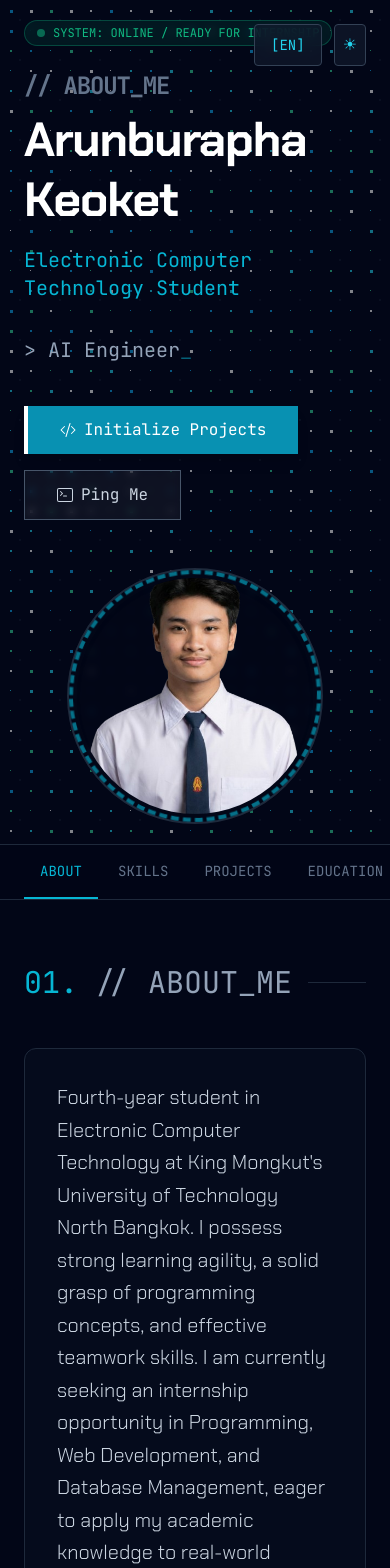
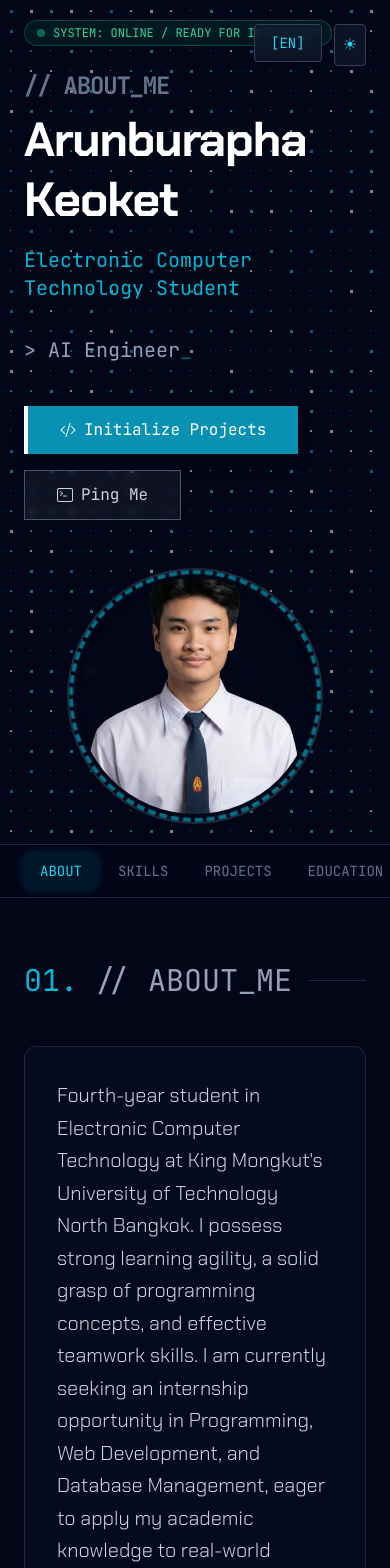
Before and after one commit to arunburapha-k/my-portfolio, a React (Create React App) app in the folder my-resume/: page / in a window 390 px wide. Shown: the top 1568 px of the page. Built offline with nearby package versions, Linux system fonts and the light colour scheme.

Commit message:
Update resume-app 1.0.3

```diff
--- a/my-resume/src/resume-app.jsx
+++ b/my-resume/src/resume-app.jsx
@@ -33,7 +33,94 @@ function storageSet(key, value) {
   } catch { /* ignore */ }
 }
 
-// --- REACT BITS COMPONENT: PIXEL BLAST EFFECT ---
+// --- NEW COMPONENT: Shiny Text (Fixed Visibility) ---
+const ShinyText = ({ text, disabled = false, speed = 3, className = '' }) => {
+  const animationDuration = `${speed}s`;
+  return (
+    <div
+      className={`relative inline-block overflow-hidden ${className}`}
+    >
+      {/* 1. ตัวอักษรหลัก (มองเห็นชัดเจนตามสีที่กำหนด) */}
+      <span className="relative z-0 block">
+        {text}
+      </span>
+
+      {/* 2. เลเยอร์แสงเงา (ซ้อนทับด้านบน) */}
+      <span
+        className="absolute inset-0 z-10 block text-transparent bg-clip-text shiny-text pointer-events-none"
+        style={{
+          backgroundImage: 'linear-gradient(120deg, transparent 40%, rgba(255, 255, 255, 0.8) 50%, transparent 60%)',
+          backgroundSize: '200% 100%',
+          WebkitBackgroundClip: 'text',
+          backgroundClip: 'text',
+        }}
+      >
+        {text}
+      </span>
+
+      <style>{`
+        @keyframes shine {
+          0% { background-position: 100%; }
+          100% { background-position: -100%; }
+        }
+        .shiny-text {
+          animation: shine ${animationDuration} linear infinite;
+        }
+      `}</style>
+    </div>
+  );
+};
+// --- NEW COMPONENT: Magnet Button (ปุ่มดูดเมาส์) ---
+const Magnet = ({ children, padding = 20, disabled = false, magnetStrength = 20 }) => {
+  const [isActive, setIsActive] = useState(false);
+  const [position, setPosition] = useState({ x: 0, y: 0 });
+  const ref = useRef(null);
+
+  const handleMouseMove = (e) => {
+    if (!ref.current || disabled) return;
+    const { left, top, width, height } = ref.current.getBoundingClientRect();
+    const centerX = left + width / 2;
+    const centerY = top + height / 2;
+    const dist = Math.sqrt(Math.pow(e.clientX - centerX, 2) + Math.pow(e.clientY - centerY, 2));
+
+    if (dist < (width / 2 + padding)) {
+      setIsActive(true);
+      const offsetX = (e.clientX - centerX) / magnetStrength;
+      const offsetY = (e.clientY - centerY) / magnetStrength;
+      setPosition({ x: offsetX, y: offsetY });
+    } else {
+      setIsActive(false);
+      setPosition({ x: 0, y: 0 });
+    }
+  };
+
+  const handleMouseLeave = () => {
+    setIsActive(false);
+    setPosition({ x: 0, y: 0 });
+  };
+
+  useEffect(() => {
+    window.addEventListener("mousemove", handleMouseMove);
+    return () => window.removeEventListener("mousemove", handleMouseMove);
+  }, []);
+
+  return (
+    <div
+      ref={ref}
+      onMouseLeave={handleMouseLeave}
+      style={{
+        transform: `translate3d(${position.x}px, ${position.y}px, 0)`,
+        transition: isActive ? 'transform 0.1s ease-out' : 'transform 0.5s ease-in-out',
+        display: 'inline-block'
+      }}
+    >
+      {children}
+    </div>
+  );
+};
+
+// --- EXISTING COMPONENTS ---
+
 const PixelBlast = ({ colors, gap = 12, speed = 0.08 }) => {
   const canvasRef = useRef(null);
 
@@ -48,7 +135,7 @@ const PixelBlast = ({ colors, gap = 12, speed = 0.08 }) => {
 
     const resizeCanvas = () => {
       const parent = canvas.parentElement;
-      if(parent) {
+      if (parent) {
         canvas.width = parent.clientWidth;
         canvas.height = parent.clientHeight;
         initParticles();
@@ -148,8 +235,6 @@ const PixelBlast = ({ colors, gap = 12, speed = 0.08 }) => {
   return <canvas ref={canvasRef} className="absolute inset-0 w-full h-full pointer-events-auto" style={{ opacity: 0.5 }} />;
 };
 
-// --- EXISTING COMPONENTS (Modified to accept darkMode prop) ---
-
 const DecryptedText = ({ text, className }) => {
   const [displayText, setDisplayText] = useState(text);
   const [isHovered, setIsHovered] = useState(false);
@@ -191,7 +276,6 @@ const SpotlightCard = ({ children, className = "", spotlightColor = "rgba(6, 182
   const handleMouseEnter = () => setOpacity(1);
   const handleMouseLeave = () => setOpacity(0);
 
-  // กำหนดสีธีมของการ์ดแบบ Explicit
   const themeClasses = darkMode
     ? "border-neutral-800 bg-neutral-900/50 shadow-none"
     : "border-slate-200 bg-white/70 shadow-sm hover:shadow-md";
@@ -212,8 +296,6 @@ const SpotlightCard = ({ children, className = "", spotlightColor = "rgba(6, 182
         }}
       />
       <div className="relative h-full">{children}</div>
-
-      {/* Corner Brackets */}
       <div className="absolute top-0 left-0 w-2 h-2 border-l-2 border-t-2 border-cyan-500/30"></div>
       <div className="absolute top-0 right-0 w-2 h-2 border-r-2 border-t-2 border-cyan-500/30"></div>
       <div className="absolute bottom-0 left-0 w-2 h-2 border-l-2 border-b-2 border-cyan-500/30"></div>
@@ -236,10 +318,9 @@ export default function ResumeApp() {
   const [typedText, setTypedText] = useState('');
   const [showScrollTop, setShowScrollTop] = useState(false);
 
-  // --- CONFIG: สีของ Pixel Blast (เปลี่ยนตามธีม) ---
   const pixelColors = darkMode
-    ? ['#22d3ee', '#34d399', '#ffffff', '#0ea5e9'] // Dark Mode: สว่าง, เรืองแสง
-    : ['#0891b2', '#059669', '#64748b', '#0369a1']; // Light Mode: เข้ม, ชัดเจนบนพื้นขาว
+    ? ['#22d3ee', '#34d399', '#ffffff', '#0ea5e9']
+    : ['#0891b2', '#059669', '#64748b', '#0369a1'];
 
   useEffect(() => {
     const handleScroll = () => {
@@ -260,15 +341,12 @@ export default function ResumeApp() {
     return () => clearTimeout(timer);
   }, []);
 
-  // --- Typing Animation ---
   useEffect(() => {
     if (loading) return;
-
     const rolesData = {
-      en: [ "AI Engineer", "Software Engineer", "Backend Developer", "DevOps", "Frontend Developer" ],
-      th: [ "วิศวกร AI", "วิศวกรซอฟต์แวร์", "นักพัฒนา Backend", "DevOps", "นักพัฒนา Frontend" ]
+      en: ["AI Engineer", "Software Engineer", "Backend Developer", "DevOps", "Frontend Developer"],
+      th: ["วิศวกร AI", "วิศวกรซอฟต์แวร์", "นักพัฒนา Backend", "DevOps", "นักพัฒนา Frontend"]
     };
-
     const currentRoles = rolesData[language] || rolesData.en;
     let roleIndex = 0;
     let charIndex = 0;
@@ -279,7 +357,6 @@ export default function ResumeApp() {
       if (roleIndex >= currentRoles.length) roleIndex = 0;
       const currentRole = currentRoles[roleIndex];
       const prefix = "> ";
-
       if (isDeleting) {
         setTypedText(prefix + currentRole.substring(0, charIndex));
         charIndex--;
@@ -287,10 +364,8 @@ export default function ResumeApp() {
         setTypedText(prefix + currentRole.substring(0, charIndex + 1));
         charIndex++;
       }
-
       let speed = 150;
       if (isDeleting) speed = 50;
-
       if (!isDeleting && charIndex === currentRole.length) {
         speed = 4000;
         isDeleting = true;
@@ -362,16 +437,13 @@ export default function ResumeApp() {
       builtWith: "System architecture: React • Status: Open",
       quote: '"Hardware eventually fails. Software eventually works." - Michael Hartung',
       loading: "SYSTEM BOOT SEQUENCE...",
-
       name: "Arunburapha Keoket",
       title: "Electronic Computer Technology Student",
       about: "Fourth-year student in Electronic Computer Technology at King Mongkut's University of Technology North Bangkok. I possess strong learning agility, a solid grasp of programming concepts, and effective teamwork skills. I am currently seeking an internship opportunity in Programming, Web Development, and Database Management, eager to apply my academic knowledge to real-world projects and contribute to organizational success.",
-
       position: "Seeking Internship Position",
       company: "Available for Internship",
       period: "20 April 2026 - 31 July 2026",
       description: "Targeting sectors: Programming, Web Development, and Database Management. Ready to deploy skills in real-world environments.",
-
       achievements: [
         "Polyglot programming capabilities",
         "IoT System Architecture & Integration",
@@ -419,16 +491,13 @@ export default function ResumeApp() {
       builtWith: "สถาปัตยกรรมระบบ: React • สถานะ: เปิดรับ",
       quote: '"ฮาร์ดแวร์พังได้เสมอ ซอฟต์แวร์ทำงานได้เสมอ (ในที่สุด)"',
       loading: "กำลังบูตระบบ...",
-
       name: "อรุณบูรพา แก้วเกล็ด",
       title: "นักศึกษาอิเล็กทรอนิกส์คอมพิวเตอร์เทคโนโลยี",
       about: "นักศึกษาชั้นปีที่ 4 สาขาเทคโนโลยีคอมพิวเตอร์อิเล็กทรอนิกส์ มหาวิทยาลัยเทคโนโลยีพระจอมเกล้าพระนครเหนือ ผมมีทักษะการเรียนรู้ที่รวดเร็ว เข้าใจหลักการเขียนโปรแกรมอย่างลึกซึ้ง และมีทักษะการทำงานเป็นทีมที่ดีเยี่ยม ขณะนี้กำลังมองหาโอกาสฝึกงานในด้านการเขียนโปรแกรม, การพัฒนาเว็บ และการจัดการฐานข้อมูล โดยมีความมุ่งมั่นที่จะนำความรู้ทางวิชาการมาประยุกต์ใช้กับโปรเจกต์จริงเพื่อสร้างความสำเร็จให้กับองค์กร",
-
       position: "กำลังหาที่ฝึกงาน",
       company: "พร้อมฝึกงาน",
       period: "20 เมษายน 2026 - 31 กรกฎาคม 2026",
       description: "เป้าหมาย: การเขียนโปรแกรม, การพัฒนาเว็บ และการจัดการฐานข้อมูล พร้อมนำทักษะไปใช้ในสภาพแวดล้อมจริง",
-
       achievements: [
         "ความสามารถในการเขียนโปรแกรมหลายภาษา",
         "สถาปัตยกรรมระบบ IoT และการเชื่อมต่อ",
@@ -529,7 +598,7 @@ export default function ResumeApp() {
           <div className="mb-2 text-xs opacity-50">BIOS_CHECK... OK</div>
           <div className="mb-2 text-xs opacity-50">LOADING_MODULES... OK</div>
           <div className="h-1 w-full bg-slate-900 rounded overflow-hidden">
-            <div className="h-full bg-cyan-500 animate-[width_2s_ease-out_forwards]" style={{width: '100%'}}></div>
+            <div className="h-full bg-cyan-500 animate-[width_2s_ease-out_forwards]" style={{ width: '100%' }}></div>
           </div>
           <div className="mt-2 text-center animate-pulse">{t.loading}</div>
         </div>
@@ -538,7 +607,6 @@ export default function ResumeApp() {
   }
 
   // --- Main Render with Explicit Theme Classes ---
-  // ใช้ Conditional Logic แทน Dark Mode class ของ Tailwind เพื่อแก้ปัญหาสีเพี้ยน
   return (
     <div className={`min-h-screen transition-colors duration-300 ${darkMode ? 'bg-slate-950 text-slate-200' : 'bg-slate-50 text-slate-900'}`}>
       <style>{`
@@ -569,31 +637,36 @@ export default function ResumeApp() {
         <BsArrowUp className="w-6 h-6 group-hover:-translate-y-1 transition-transform" />
       </button>
 
-      {/* NAV */}
+      {/* NAV (Magnet Applied) */}
       <div className="fixed top-6 right-6 z-50 flex gap-3">
+        <Magnet>
           <button onClick={() => setLanguage(language === 'en' ? 'th' : 'en')} className={`p-2 px-4 rounded font-mono text-sm border transition-all backdrop-blur ${darkMode ? 'border-slate-700 bg-slate-900/80 text-cyan-400 hover:bg-cyan-900/20' : 'border-slate-300 bg-white/80 text-cyan-600 hover:bg-cyan-50'}`}>
             [{language.toUpperCase()}]
           </button>
+        </Magnet>
+        <Magnet>
           <button onClick={() => setDarkMode(!darkMode)} className={`p-2 rounded border transition-all backdrop-blur ${darkMode ? 'border-slate-700 bg-slate-900/80 text-cyan-400 hover:bg-cyan-900/20' : 'border-slate-300 bg-white/80 text-cyan-600 hover:bg-cyan-50'}`}>
             {darkMode ? '☀' : '☾'}
           </button>
+        </Magnet>
       </div>
 
-      {/* HERO SECTION - MODIFIED FOR PIXEL BLAST */}
+      {/* HERO SECTION */}
       <div className="relative min-h-screen flex items-center justify-center overflow-hidden">
 
-        {/* --- [NEW] PIXEL BLAST BACKGROUND LAYER --- */}
+        {/* PIXEL BLAST LAYER */}
         <div className="absolute inset-0 z-0">
           <PixelBlast colors={pixelColors} gap={20} speed={0.03} />
         </div>
-        {/* ----------------------------------------- */}
 
         <div className="relative z-10 max-w-6xl mx-auto px-6 grid md:grid-cols-2 gap-12 items-center content-wrapper">
           <div>
-            <div className={`inline-flex items-center gap-2 px-3 py-1 rounded-full border text-xs font-mono mb-6 backdrop-blur-sm ${darkMode ? 'border-emerald-500/30 bg-emerald-500/10 text-emerald-500 bg-black/30' : 'border-emerald-600/30 bg-emerald-100 text-emerald-700 bg-white/30'}`}>
+            {/* Shiny Text Applied to Badge */}
+            <div className={`inline-flex items-center gap-2 px-3 py-1 rounded-full border text-xs font-mono mb-6 backdrop-blur-sm ${darkMode ? 'border-emerald-500/30 bg-emerald-500/10 bg-black/30' : 'border-emerald-600/30 bg-emerald-100 bg-white/30'}`}>
               <span className="w-2 h-2 rounded-full bg-emerald-500 animate-pulse"></span>
-              {t.availableFor}
+              <ShinyText text={t.availableFor} className={darkMode ? 'text-emerald-400' : 'text-emerald-700'} />
             </div>
+
             <h1 className="text-5xl md:text-7xl font-bold mb-4 tracking-tight leading-tight">
               <span className={`font-mono text-2xl block mb-2 ${darkMode ? 'text-slate-500' : 'text-slate-600'}`}>{t.aboutTitle}</span>
               <DecryptedText text={t.name} className={darkMode ? 'text-white' : 'text-slate-900'} />
@@ -602,51 +675,67 @@ export default function ResumeApp() {
             <div className={`h-12 flex items-center font-mono text-xl md:text-2xl mb-8 ${darkMode ? 'text-slate-400' : 'text-slate-600'}`}>
               {typedText}<span className="animate-pulse text-cyan-500">_</span>
             </div>
+
             <div className="flex flex-wrap gap-4">
+              <Magnet>
                 <button onClick={() => scrollToSection('projects')} className="px-8 py-3 bg-cyan-600 hover:bg-cyan-500 text-white font-mono rounded-none border-l-4 border-white transition-all hover:translate-x-1 flex items-center gap-2 shadow-lg">
                   <BsCodeSlash /> {t.ctaProjects}
                 </button>
+              </Magnet>
+              <Magnet>
                 <button onClick={() => scrollToSection('contact')} className={`px-8 py-3 border font-mono rounded-none transition-all flex items-center gap-2 backdrop-blur-sm ${darkMode ? 'border-slate-600 hover:border-cyan-500 text-slate-300 hover:text-cyan-500 bg-white/5' : 'border-slate-400 hover:border-cyan-600 text-slate-700 hover:text-cyan-700 bg-white/40'}`}>
                   <BsTerminal /> {t.ctaContact}
                 </button>
+              </Magnet>
             </div>
           </div>
+
           <div className="relative group flex justify-center">
-            {/* พื้นหลังแสงฟุ้งๆ หลังรูป */}
             <div className="absolute inset-0 bg-cyan-500/20 blur-3xl rounded-full opacity-0 group-hover:opacity-50 transition-opacity duration-700"></div>
-
             <div className={`relative w-64 h-64 md:w-80 md:h-80 rounded-full border-2 p-2 flex items-center justify-center backdrop-blur-sm ${darkMode ? 'border-slate-800 bg-slate-950/50' : 'border-slate-300 bg-white/30'}`}>
               <div className="absolute inset-0 border-4 border-dashed border-cyan-500/60 rounded-full animate-[spin_20s_linear_infinite]"></div>
-
               <div className="w-full h-full rounded-full overflow-hidden relative z-10 shadow-inner">
-                <img
-                  src={profileImg}
-                  alt="Arunburapha Profile"
-                  className="w-full h-full object-cover hover:scale-105 transition-transform duration-500"
-                />
+                <img src={profileImg} alt="Arunburapha Profile" className="w-full h-full object-cover hover:scale-105 transition-transform duration-500" />
               </div>
             </div>
           </div>
         </div>
       </div>
 
-      {/* NAVBAR */}
+      {/* NAVBAR (Magnet Applied) */}
       <div className={`sticky top-0 z-40 border-y backdrop-blur-md ${darkMode ? 'bg-slate-950/80 border-slate-800' : 'bg-white/90 border-slate-200'}`}>
         <div className="max-w-6xl mx-auto px-6 overflow-x-auto">
-          <nav className="flex gap-1 md:gap-8 min-w-max">
+          {/* เพิ่ม py-2 เพื่อให้มีพื้นที่เหลือให้ปุ่มขยับได้โดยไม่ตกขอบ */}
+          <nav className="flex gap-1 md:gap-4 min-w-max py-2">
             {t.sections.map((section) => (
-              <button key={section.id} onClick={() => scrollToSection(section.id)} className={`px-4 py-4 text-sm font-mono border-b-2 transition-colors ${activeSection === section.id ? (darkMode ? 'border-cyan-500 text-cyan-500' : 'border-cyan-600 text-cyan-700') : 'border-transparent text-slate-500 hover:text-slate-800'}`}>
+              <Magnet key={section.id} padding={10} magnetStrength={20}>
+                <button
+                  onClick={() => scrollToSection(section.id)}
+                  // --- แก้ไข CSS ตรงนี้ ---
+                  // 1. ลบ border-b-2 ออก (ต้นเหตุปัญหา)
+                  // 2. ใส่ rounded-lg หรือ rounded-full (เพื่อให้เป็นทรงปุ่มสวยๆ)
+                  // 3. ปรับ Logic สี เป็นการเปลี่ยน bg แทน border
+                  className={`px-4 py-2 text-sm font-mono rounded-lg transition-all duration-300
+                    ${activeSection === section.id
+                      ? (darkMode
+                        ? 'bg-cyan-500/10 text-cyan-400 shadow-[0_0_10px_rgba(34,211,238,0.2)]' // Active Dark
+                        : 'bg-cyan-100 text-cyan-700 shadow-sm' // Active Light
+                      )
+                      : 'bg-transparent text-slate-500 hover:text-slate-800 dark:hover:text-slate-200 hover:bg-slate-100 dark:hover:bg-slate-800' // Inactive
+                    }`}
+                >
                   {section.label.toUpperCase()}
                 </button>
+              </Magnet>
             ))}
           </nav>
         </div>
       </div>
 
-      {/* CONTENT */}
+      {/* CONTENT (Same as before but with Shiny Text in Key Highlights) */}
       <div className="relative z-10 max-w-6xl mx-auto px-6 py-16 space-y-32">
 
-        {/* ABOUT (01) */}
+        {/* ABOUT */}
         <section id="section-about" data-section="about" className="max-w-4xl">
           <h2 className="font-mono text-3xl mb-12 flex items-center gap-4 text-slate-400">
             <span className={darkMode ? 'text-cyan-500' : 'text-cyan-700'}>01.</span> {t.aboutTitle}
@@ -657,7 +746,7 @@ export default function ResumeApp() {
           </div>
         </section>
 
-        {/* SKILLS (02) */}
+        {/* SKILLS */}
         <section id="section-skills" data-section="skills">
           <h2 className="font-mono text-3xl mb-12 flex items-center gap-4 text-slate-400">
             <span className={darkMode ? 'text-cyan-500' : 'text-cyan-700'}>02.</span> {t.skillsTitle}
@@ -667,7 +756,7 @@ export default function ResumeApp() {
             {resumeData.skills.map((category, idx) => (
               <SpotlightCard key={idx} className="p-8" darkMode={darkMode}>
                 <h3 className={`font-mono mb-6 border-b pb-2 flex items-center gap-2 ${darkMode ? 'text-cyan-400 border-slate-800' : 'text-cyan-700 border-slate-200'}`}>
-                  <BsTerminal className="opacity-70"/> {category.category}
+                  <BsTerminal className="opacity-70" /> {category.category}
                 </h3>
                 <div className="space-y-4">
                   {category.items.map((skill, sIdx) => (
@@ -677,7 +766,7 @@ export default function ResumeApp() {
                         <span>{skill.level}%</span>
                       </div>
                       <div className={`h-1 w-full ${darkMode ? 'bg-slate-800' : 'bg-slate-200'}`}>
-                        <div className="h-full bg-emerald-500" style={{width: `${skill.level}%`}}></div>
+                        <div className="h-full bg-emerald-500" style={{ width: `${skill.level}%` }}></div>
                       </div>
                     </div>
                   ))}
@@ -687,7 +776,7 @@ export default function ResumeApp() {
           </div>
         </section>
 
-        {/* PROJECTS (03) */}
+        {/* PROJECTS */}
         <section id="section-projects" data-section="projects">
           <h2 className="font-mono text-3xl mb-12 flex items-center gap-4 text-slate-400">
             <span className={darkMode ? 'text-cyan-500' : 'text-cyan-700'}>03.</span> {t.projectsTitle}
@@ -712,9 +801,11 @@ export default function ResumeApp() {
                     ))}
                   </div>
                   <p className={`text-base mb-4 flex-grow font-light ${darkMode ? 'text-slate-400' : 'text-slate-600'}`}>{project.description}</p>
+                  <Magnet magnetStrength={10}>
                     <button className={`w-full py-2 border hover:bg-emerald-500/10 text-xs font-mono transition-all flex justify-center items-center gap-2 ${darkMode ? 'border-slate-700 hover:border-emerald-500 hover:text-emerald-400 text-slate-400' : 'border-slate-300 hover:border-emerald-600 hover:text-emerald-700 text-slate-500'}`}>
                       VIEW SPECS <BsArrowRight />
                     </button>
+                  </Magnet>
                 </div>
               </SpotlightCard>
             ))}
@@ -770,7 +861,7 @@ export default function ResumeApp() {
               <div className="grid md:grid-cols-2 gap-4">
                 {t.achievements.map((item, i) => (
                   <div key={i} className={`flex items-center gap-3 p-3 border transition-colors rounded ${darkMode ? 'border-slate-800 bg-slate-950/50 hover:border-cyan-500/50' : 'border-slate-200 bg-white/80 hover:border-cyan-500/50'}`}>
-                     <span className="text-emerald-500"><BsArrowRight/></span>
+                    <span className="text-emerald-500"><BsArrowRight /></span>
                     <span className={`text-sm ${darkMode ? 'text-slate-300' : 'text-slate-700'}`}>{item}</span>
                   </div>
                 ))}
@@ -810,20 +901,22 @@ export default function ResumeApp() {
             <div className="p-8 font-mono">
               <form onSubmit={(e) => { e.preventDefault(); setFormSubmitted(true); setTimeout(() => setFormSubmitted(false), 3000); }} className="space-y-4">
                 <div className="flex flex-col">
-                     <label className={`text-xs mb-1 flex items-center gap-2 ${darkMode ? 'text-cyan-600' : 'text-cyan-700'}`}><BsTerminal/> {t.contactName}</label>
-                     <input className={`border p-2 focus:outline-none ${darkMode ? 'bg-slate-900 border-slate-700 text-emerald-400 focus:border-cyan-500' : 'bg-slate-50 border-slate-300 text-slate-800 focus:border-cyan-500'}`} type="text" value={contactForm.name} onChange={e => setContactForm({...contactForm, name: e.target.value})} />
+                  <label className={`text-xs mb-1 flex items-center gap-2 ${darkMode ? 'text-cyan-600' : 'text-cyan-700'}`}><BsTerminal /> {t.contactName}</label>
+                  <input className={`border p-2 focus:outline-none ${darkMode ? 'bg-slate-900 border-slate-700 text-emerald-400 focus:border-cyan-500' : 'bg-slate-50 border-slate-300 text-slate-800 focus:border-cyan-500'}`} type="text" value={contactForm.name} onChange={e => setContactForm({ ...contactForm, name: e.target.value })} />
                 </div>
                 <div className="flex flex-col">
-                     <label className={`text-xs mb-1 flex items-center gap-2 ${darkMode ? 'text-cyan-600' : 'text-cyan-700'}`}><BsEnvelope/> {t.contactEmail}</label>
-                     <input className={`border p-2 focus:outline-none ${darkMode ? 'bg-slate-900 border-slate-700 text-emerald-400 focus:border-cyan-500' : 'bg-slate-50 border-slate-300 text-slate-800 focus:border-cyan-500'}`} type="email" value={contactForm.email} onChange={e => setContactForm({...contactForm, email: e.target.value})} />
+                  <label className={`text-xs mb-1 flex items-center gap-2 ${darkMode ? 'text-cyan-600' : 'text-cyan-700'}`}><BsEnvelope /> {t.contactEmail}</label>
+                  <input className={`border p-2 focus:outline-none ${darkMode ? 'bg-slate-900 border-slate-700 text-emerald-400 focus:border-cyan-500' : 'bg-slate-50 border-slate-300 text-slate-800 focus:border-cyan-500'}`} type="email" value={contactForm.email} onChange={e => setContactForm({ ...contactForm, email: e.target.value })} />
                 </div>
                 <div className="flex flex-col">
-                     <label className={`text-xs mb-1 flex items-center gap-2 ${darkMode ? 'text-cyan-600' : 'text-cyan-700'}`}><BsCodeSlash/> {t.contactMessage}</label>
-                     <textarea rows="4" className={`border p-2 focus:outline-none ${darkMode ? 'bg-slate-900 border-slate-700 text-emerald-400 focus:border-cyan-500' : 'bg-slate-50 border-slate-300 text-slate-800 focus:border-cyan-500'}`} value={contactForm.message} onChange={e => setContactForm({...contactForm, message: e.target.value})}></textarea>
+                  <label className={`text-xs mb-1 flex items-center gap-2 ${darkMode ? 'text-cyan-600' : 'text-cyan-700'}`}><BsCodeSlash /> {t.contactMessage}</label>
+                  <textarea rows="4" className={`border p-2 focus:outline-none ${darkMode ? 'bg-slate-900 border-slate-700 text-emerald-400 focus:border-cyan-500' : 'bg-slate-50 border-slate-300 text-slate-800 focus:border-cyan-500'}`} value={contactForm.message} onChange={e => setContactForm({ ...contactForm, message: e.target.value })}></textarea>
                 </div>
+                <Magnet magnetStrength={30}>
                   <button type="submit" className={`w-full py-3 border font-bold flex justify-center items-center gap-2 transition-all ${darkMode ? 'bg-cyan-900/50 border-cyan-500 text-cyan-400 hover:bg-cyan-500 hover:text-slate-950' : 'bg-cyan-100 border-cyan-500 text-cyan-800 hover:bg-cyan-500 hover:text-white'}`}>
                     {t.sendMessage} <BsArrowRight />
                   </button>
+                </Magnet>
                 {formSubmitted && <div className={`text-center animate-pulse ${darkMode ? 'text-emerald-500' : 'text-emerald-600'}`}>{t.messageSent}</div>}
               </form>
             </div>
```
Lines whose indentation alone changed are shown as unchanged.
